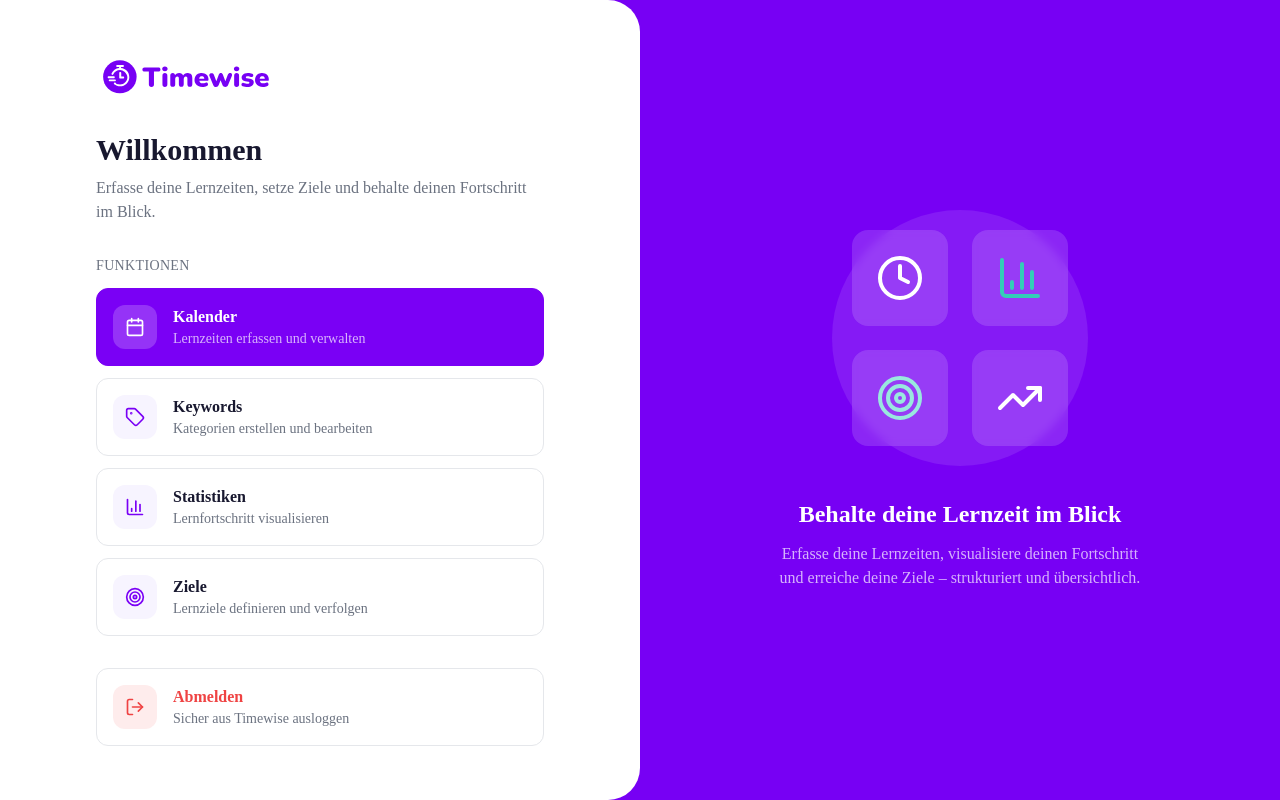
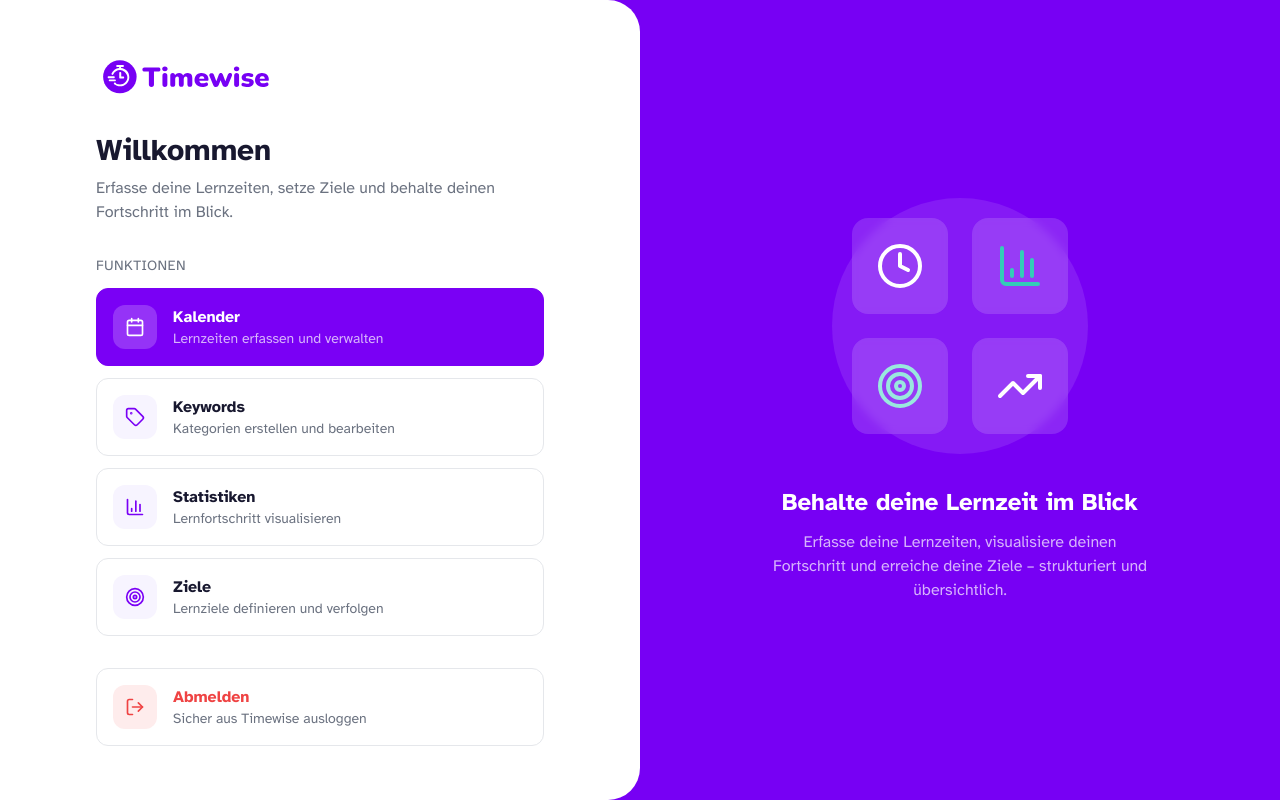
Before and after one commit to TheoZockt66/Timewise, a Next.js app: page / in a window 1280 px wide. Built offline with nearby package versions, Linux system fonts and the light colour scheme.

Commit message:
fix: restore atkinson font variable

```diff
--- a/src/app/globals.css
+++ b/src/app/globals.css
@@ -6,6 +6,7 @@
 
 @layer base {
   :root {
+    --font-atkinson: "Atkinson Hyperlegible", ui-sans-serif, system-ui, -apple-system, BlinkMacSystemFont, "Segoe UI", sans-serif;
     /* Timewise Farbschema – Primär (Lila) als Hauptfarbe */
     --background: 0 0% 100%;           /* #FFFFFF */
     --foreground: 240 33% 14%;         /* #1A1A2E – Text Primary */
@@ -56,7 +57,7 @@
     @apply bg-background text-foreground;
     /* Mindestens 16px Fließtext gemäß UI-Anforderungen */
     font-size: 16px;
-    font-family: "Atkinson Hyperlegible", ui-sans-serif, system-ui, -apple-system, BlinkMacSystemFont, "Segoe UI", sans-serif;
+    font-family: var(--font-atkinson);
   }
   /* Überschriften mindestens 20px gemäß UI-Anforderungen */
   h1, h2, h3 {
```
Also changed, not shown: 1 other file (tests, documents, lock files or other folders).
